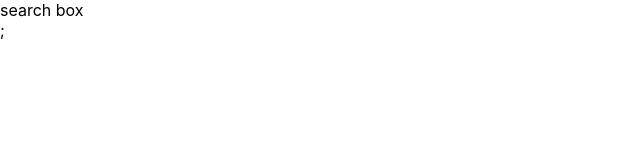
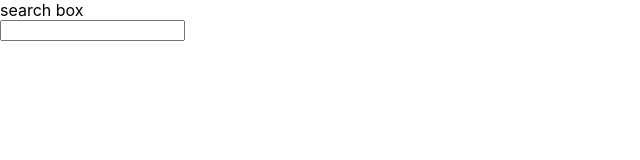
Before and after one commit to nikitajani/learn-react-dictionary, a React (Create React App) app: page /search in a window 1280 px wide. Shown: the top 160 px of the page, without its empty margins (0-640 px from the left). Built offline with nearby package versions, Linux system fonts and the light colour scheme.

Commit message:
routing added

```diff
--- a/src/components/Search.jsx
+++ b/src/components/Search.jsx
@@ -1,5 +1,26 @@
+import { useEffect, useState } from "react";
+
 const SearchComponent = function () {
-  return <div>search box</div>;
+  const [searchInput, setSearchInput] = useState("");
+
+  useEffect(
+    function () {
+      console.log(`SearchInput Changed - ${searchInput}`);
+    },
+    [searchInput]
+  );
+
+  return (
+    <>
+      <div>search box</div>
+      <div className="flex">
+        <input
+          type="text"
+          onChange={(event) => setSearchInput(event.target.value)}
+        />
+      </div>
+    </>
+  );
 };
 
 export default SearchComponent;
--- a/src/index.css
+++ b/src/index.css
@@ -1,13 +1,17 @@
 body {
   margin: 0;
-  font-family: -apple-system, BlinkMacSystemFont, 'Segoe UI', 'Roboto', 'Oxygen',
-    'Ubuntu', 'Cantarell', 'Fira Sans', 'Droid Sans', 'Helvetica Neue',
+  font-family: -apple-system, BlinkMacSystemFont, "Segoe UI", "Roboto", "Oxygen",
+    "Ubuntu", "Cantarell", "Fira Sans", "Droid Sans", "Helvetica Neue",
     sans-serif;
   -webkit-font-smoothing: antialiased;
   -moz-osx-font-smoothing: grayscale;
 }
 
 code {
-  font-family: source-code-pro, Menlo, Monaco, Consolas, 'Courier New',
+  font-family: source-code-pro, Menlo, Monaco, Consolas, "Courier New",
     monospace;
 }
+
+.flex {
+  display: flex;
+}
--- a/src/index.js
+++ b/src/index.js
@@ -24,7 +24,7 @@ const router = createBrowserRouter([
 const root = ReactDOM.createRoot(document.getElementById("root"));
 root.render(
   <React.StrictMode>
-    <RouterProvider router={router}></RouterProvider>;
+    <RouterProvider router={router}></RouterProvider>
   </React.StrictMode>
 );
 
```
